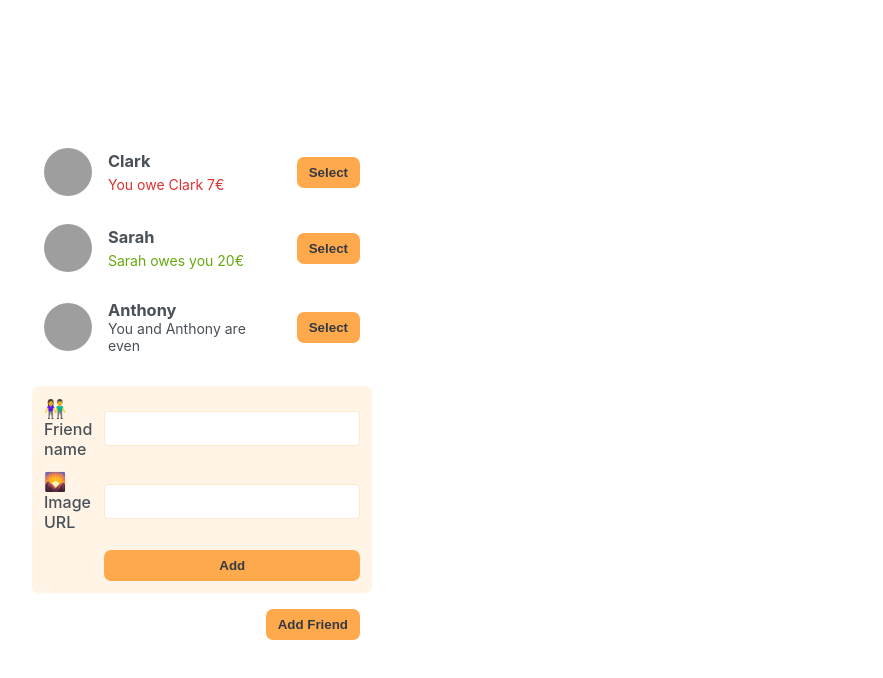
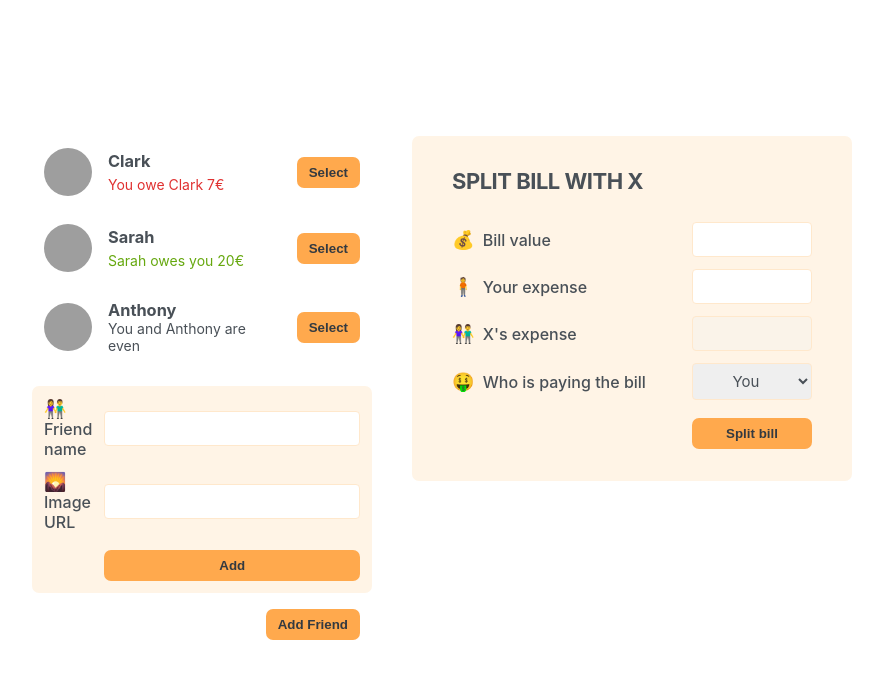
Before and after one commit to OlgaMinaievaWebDev/eat-n-split, a React (Create React App) app: page / in a window 1280 px wide. Shown: the top 678 px of the page, without its empty margins (198-1081 px from the left). Built offline with nearby package versions, Linux system fonts and the light colour scheme; grey boxes are pictures that could not be loaded.

Commit message:
FormSplitBill, static app built

```diff
--- a/src/App.js
+++ b/src/App.js
@@ -27,6 +27,8 @@
         <FormAddFriend />
         <Button>Add Friend</Button>
       </div>
+
+      <FormSplitBill />
     </div>
   );
 }
@@ -80,3 +82,28 @@
     </form>
   );
 }
+
+function FormSplitBill() {
+  return (
+    <form className="form-split-bill">
+      <h2>Split bill with X</h2>
+
+      <label>💰 Bill value</label>
+      <input type="text" />
+
+      <label>🧍 Your expense</label>
+      <input type="text" />
+
+      <label>👫 X's expense</label>
+      <input type="text" disabled />
+
+      <label>🤑 Who is paying the bill</label>
+      <select>
+        <option value="user">You</option>
+        <option value="friend">X</option>
+      </select>
+
+      <Button>Split bill</Button>
+    </form>
+  );
+}
```
